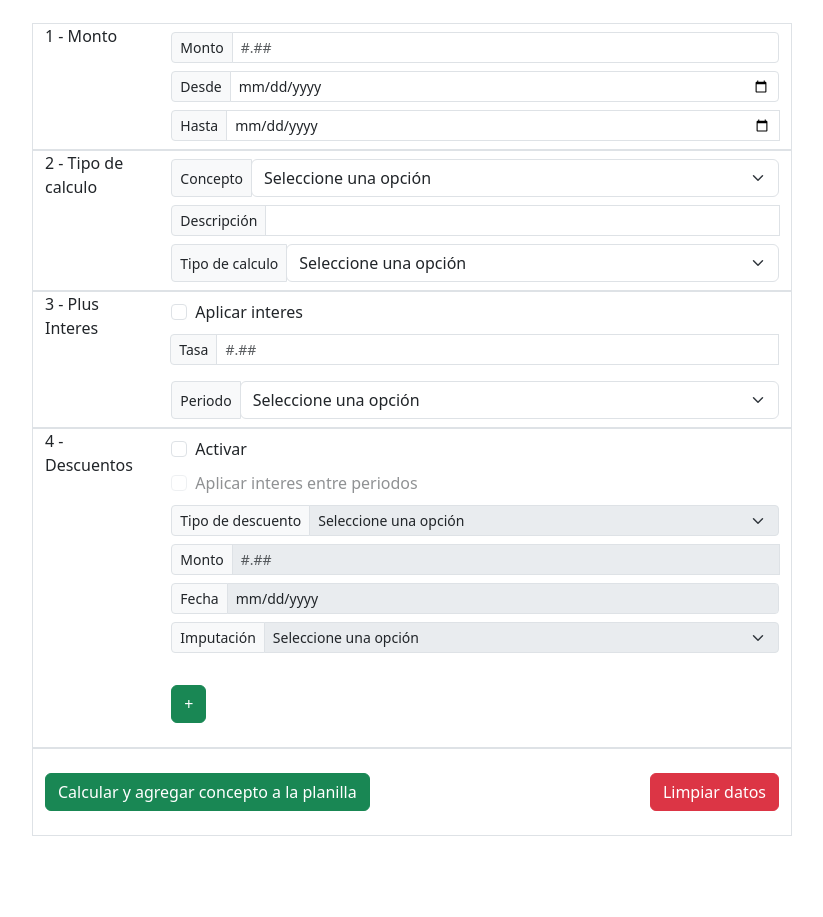
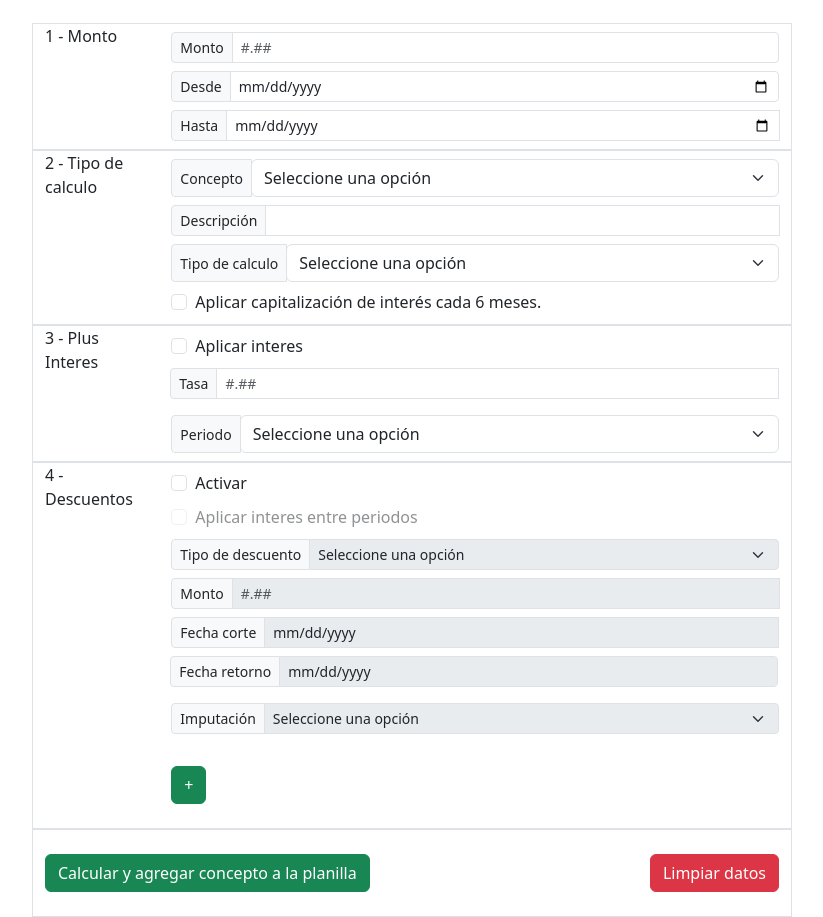
Before and after one commit to maty2491/gsrl, a plain HTML site: page index.html in a window 1280 px wide. Shown: the part 169-1086 px from the top of the page, without its empty margins (228-1051 px from the left). Before the commit the page ends 1005 px from the top, so only its background shows below. Drawn offline with nearby package versions, Linux system fonts and the light colour scheme.

Commit message:
Actualizacion

```diff
--- a/index.html
+++ b/index.html
@@ -82,6 +82,12 @@
                                     </select>
                                 </div>
                             </div>
+                            <div class="input-group input-group-sm mb-2 mt-2">
+                                <div class="form-check">
+                                    <input class="form-check-input" type="checkbox" value="" />
+                                    <label class="form-check-label" >Aplicar capitalización de interés cada 6 meses.</label>
+                                </div>
+                            </div>
                         </div>
                     </div>
 
@@ -144,9 +150,15 @@
                                 <label aria-placeholder="#.##"></label>
                             </div>
                             <div class="input-group input-group-sm mb-2 mt-2">
-                                <span class="input-group-text">Fecha</span>
-                                <input type="date" class="form-control" id="fecha" disabled/>
+                                <span class="input-group-text">Fecha corte</span>
+                                <input type="date" class="form-control" id="fecha-corte" disabled/>
+                                <div class="input-group input-group-sm mb-2 mt-2">
+                                    <span class="input-group-text">Fecha retorno</span>
+                                    <input type="date" class="form-control" id="fecha-retorno" disabled/>
+                                </div>
                             </div>
+
+
                             <div class="input-group input-group-sm mb-2 mt-2">
                                 <span class="input-group-text">Imputación</span>
                                 <select class="form-select" id="imputacion" disabled>
@@ -184,7 +196,8 @@
             const interesCheckbox = document.getElementById('interesCheckbox');
             const tipoDescuento = document.getElementById('tipoDescuento');
             const monto = document.getElementById('monto');
-            const fecha = document.getElementById('fecha');
+            const fechaCorte = document.getElementById('fecha-corte');
+            const fechaRetorno = document.getElementById('fecha-retorno');
             const imputacion = document.getElementById('imputacion');
 
             // Function to enable/disable fields based on checkbox status
@@ -193,7 +206,8 @@
                 interesCheckbox.disabled = !isChecked;
                 tipoDescuento.disabled = !isChecked;
                 monto.disabled = !isChecked;
-                fecha.disabled = !isChecked;
+                fechaCorte.disabled = !isChecked;
+                fechaRetorno.disabled = !isChecked;
                 imputacion.disabled = !isChecked;
             }
 
```
